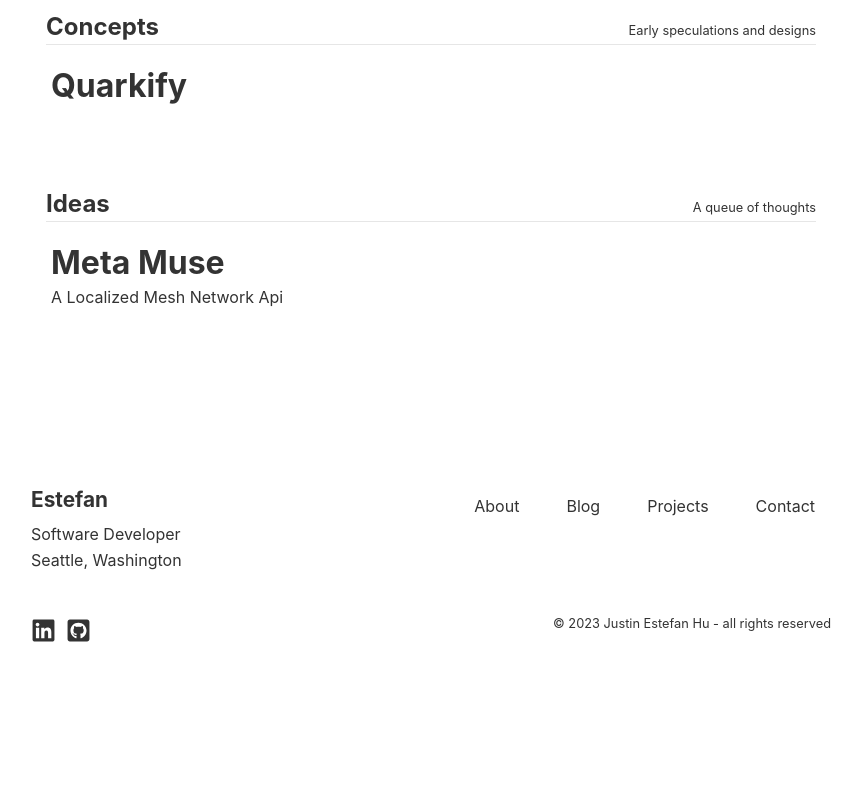
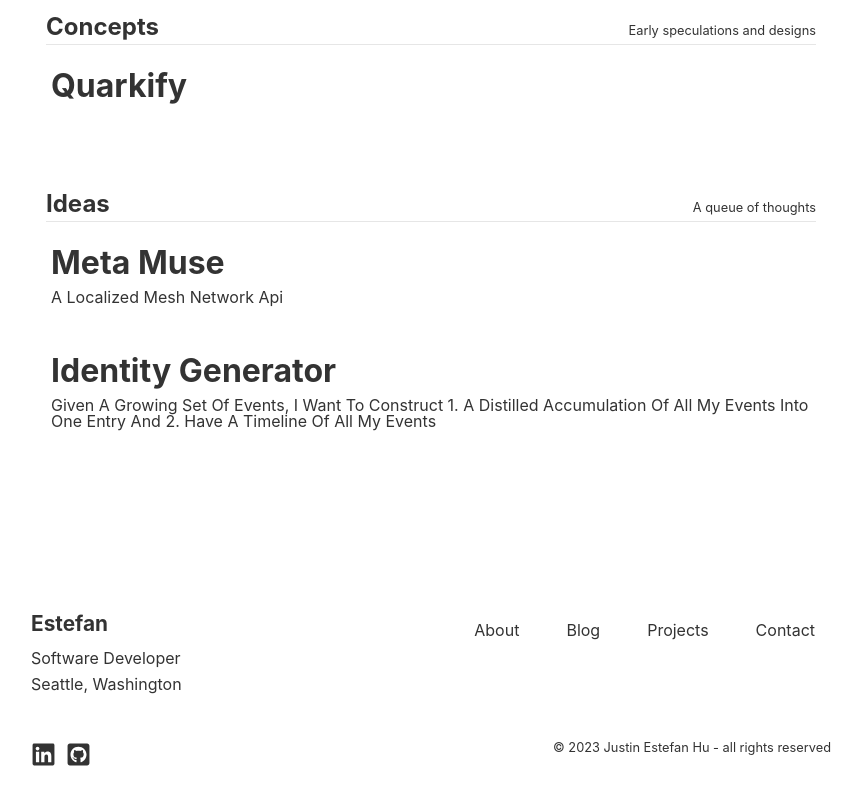
Before and after one commit to EstefanHu/portfolio, a Next.js app: page /prjkts in a window 1280 px wide. Shown: the part 596-1396 px from the top of the page, without its empty margins (209-1071 px from the left). Before the commit the page ends 1272 px from the top, so only its background shows below. Built offline with nearby package versions, Linux system fonts and the light colour scheme.

Commit message:
added identity generator idea

```diff
--- a/src/app/prjkts/(projects)/page.tsx
+++ b/src/app/prjkts/(projects)/page.tsx
@@ -25,6 +25,11 @@ const IDEAS = [
   {
     name: 'meta muse',
     description: 'A localized mesh network api',
+  },
+  {
+    name: 'identity generator',
+    description:
+      'Given a growing set of events, I want to construct 1. A distilled accumulation of all my events into one entry and 2. have a timeline of all my events',
   },
 ];
 
```
Also changed, not shown: src/app/blg/(post)/a-bit-about-me/page.tsx (+6 -6 lines), src/app/blg/(post)/a-bit-about-me/a-bit-about-me.module.scss (added).
